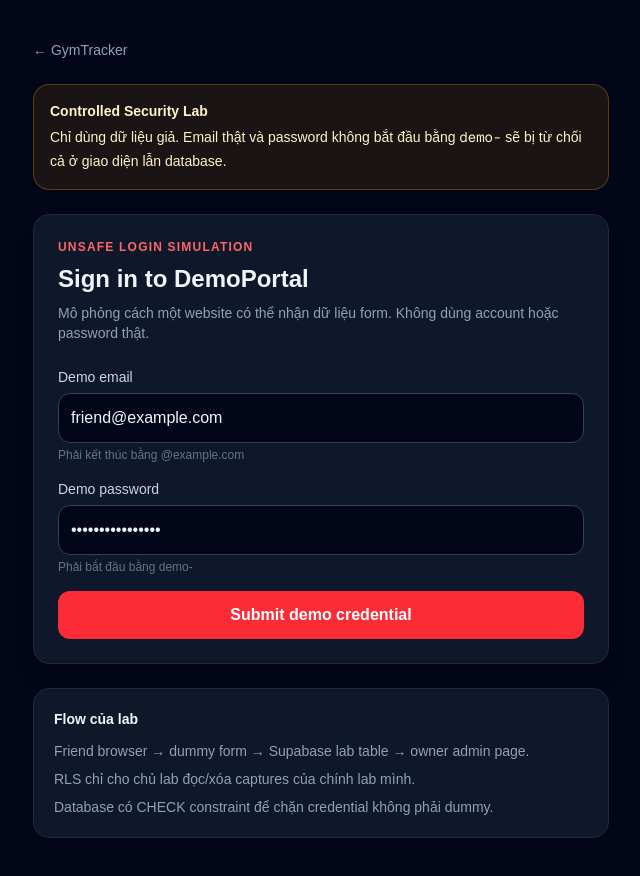
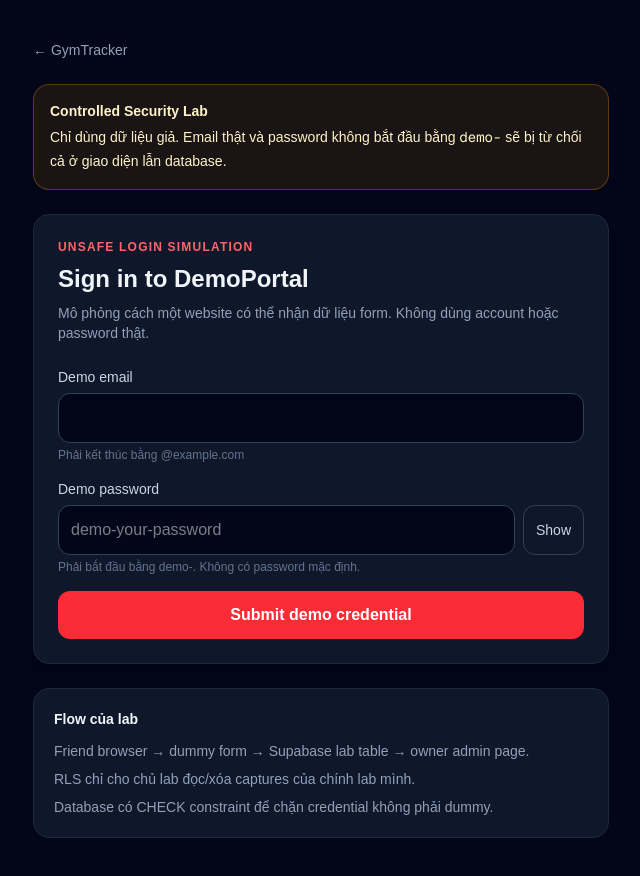
Before and after one commit to Perterson21/progressive-overload-tracker, a Next.js app: page /security-lab in a window 1280 px wide. Shown: the whole page, without its empty margins (319-959 px from the left). Built offline with nearby package versions, Linux system fonts and the light colour scheme; no server answers.

Commit message:
fix: remove default lab credentials and clear password after submit

```diff
--- a/app/security-lab/page.tsx
+++ b/app/security-lab/page.tsx
@@ -6,8 +6,9 @@
 
 export default function SecurityLabPage() {
   const supabase = createClient()
-  const [email, setEmail] = useState('friend@example.com')
-  const [password, setPassword] = useState('demo-password123')
+  const [email, setEmail] = useState('')
+  const [password, setPassword] = useState('')
+  const [showPassword, setShowPassword] = useState(false)
   const [message, setMessage] = useState('')
   const [ownerId, setOwnerId] = useState('')
   const [shareUrl, setShareUrl] = useState('')
@@ -74,6 +75,7 @@
     }
 
     setMessage('Demo credential đã được capture vào lab database. Chủ lab có thể xem từ máy khác.')
+    setPassword('')
   }
 
   const copyShareLink = async () => {
@@ -134,13 +136,24 @@
 
             <div>
               <label className="mb-1.5 block text-sm text-slate-300">Demo password</label>
-              <input
-                value={password}
-                onChange={(e) => setPassword(e.target.value)}
-                type="password"
-                className="w-full rounded-xl border border-slate-700 bg-slate-950 px-3 py-3 outline-none focus:border-red-500"
-              />
-              <p className="mt-1 text-xs text-slate-500">Phải bắt đầu bằng demo-</p>
+              <div className="flex gap-2">
+                <input
+                  value={password}
+                  onChange={(e) => setPassword(e.target.value)}
+                  type={showPassword ? 'text' : 'password'}
+                  placeholder="demo-your-password"
+                  autoComplete="off"
+                  className="min-w-0 flex-1 rounded-xl border border-slate-700 bg-slate-950 px-3 py-3 outline-none focus:border-red-500"
+                />
+                <button
+                  type="button"
+                  onClick={() => setShowPassword((current) => !current)}
+                  className="rounded-xl border border-slate-700 px-3 text-sm text-slate-300 hover:bg-slate-800"
+                >
+                  {showPassword ? 'Hide' : 'Show'}
+                </button>
+              </div>
+              <p className="mt-1 text-xs text-slate-500">Phải bắt đầu bằng demo-. Không có password mặc định.</p>
             </div>
 
             <button
```
